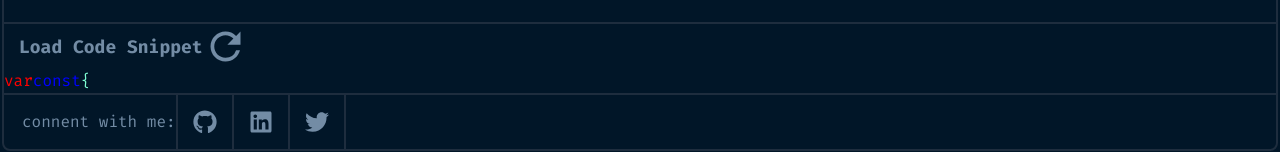
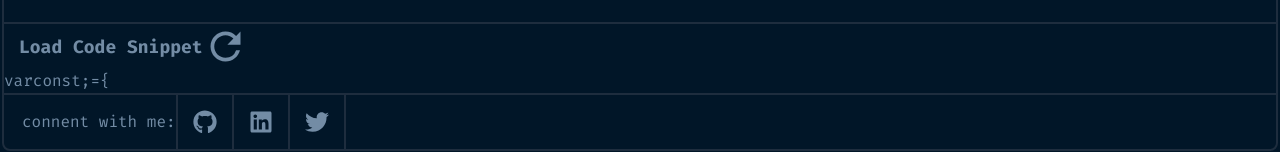
Before and after one commit to tpkhuong/portfolio, a Next.js app in the folder portfolio/: page /aboutme in a window 1280 px wide. Shown: the part 645-797 px from the top of the page. Built offline with nearby package versions, Linux system fonts and the light colour scheme.

Commit message:
enjoyed the effort/process of building algorithm render correct value for code line component.

```diff
--- a/portfolio/Components/About/Snippet/Snippet.js
+++ b/portfolio/Components/About/Snippet/Snippet.js
@@ -37,9 +37,13 @@ export default function Snippet({ children, ...props }) {
         {/* instructions */}
         {/* our solution */}
         <TestComponent>
-          {{ element: "var", attr: "hello" }}
-          {{ element: "const", attr: "world" }}
-          &#123;
+          {{ element: "var", typeOfCode: "hello" }}
+          {{ element: "const", typeOfCode: "world" }}
+          {{ element: ";", typeOfCode: "semi-colon" }}
+          {{ element: "=", typeOfCode: "assign-opr" }}
+          <span data-bracket="curly" id="hello">
+            &#123;
+          </span>
         </TestComponent>
       </div>
     </div>
@@ -50,13 +54,32 @@ function TestComponent({ children }) {
   return (
     <div>
       {children.map((item, index) => {
-        const { element, attr } = item;
+        const { element, typeOfCode } = item;
         console.log(item.hasOwnProperty("element"));
-        return (
+        const copyObj = !item.hasOwnProperty("element")
+          ? { ...item.props }
+          : null;
+        if (copyObj) {
+          console.log(copyObj["data-bracket"]);
+          console.log(copyObj.children);
+        }
+
+        return !item.hasOwnProperty("element") ? (
           <span
-            className={SnippetStyles[`${attr ? attr : "bracket"}`]}
+            data-typeofbracket={copyObj["data-bracket"]}
+            className={SnippetStyles[`js-code`]}
             key={Math.random() * index}
-          >{`${!item.hasOwnProperty("element") ? item : element}`}</span>
+          >
+            {copyObj.children}
+          </span>
+        ) : (
+          <span
+            data-typeofjscode={`${typeOfCode}`}
+            className={SnippetStyles[`js-code`]}
+            key={Math.random() * index}
+          >
+            {element}
+          </span>
         );
       })}
     </div>
--- a/portfolio/Components/About/Snippet/Snippet.module.css
+++ b/portfolio/Components/About/Snippet/Snippet.module.css
@@ -1,3 +1,22 @@
+.snippet-container {
+  /* parentheses: js variable color */
+  --parentheses: var(--color-js-variable);
+  /* curly brackets:curly-bracket */
+  --curly-brackets: var(--color-curly-bracket);
+  /* array brackets: js variable color */
+  --array-brackets: var(--color-js-variable);
+  /* operators: js-let-const-properties */
+  --operators: var(--color-js-let-const-properties);
+  /* keyword: js-let-const-properties */
+  --js-keywords: var(--color-js-let-const-properties);
+  /* variables: js-variable */
+  --js-variables: var(--color-js-variable);
+  /* number: --color-html-tag-css-year */
+  --js-numbers: var(--color-html-tag-css-year);
+  /* string: js obj value */
+  --js-strings: var(--color-js-obj-value);
+}
+
 /* mobile */
 
 .tab-close-btn {
```
